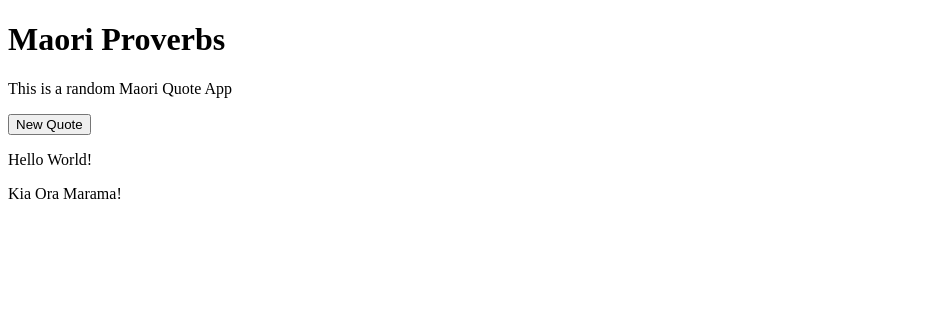
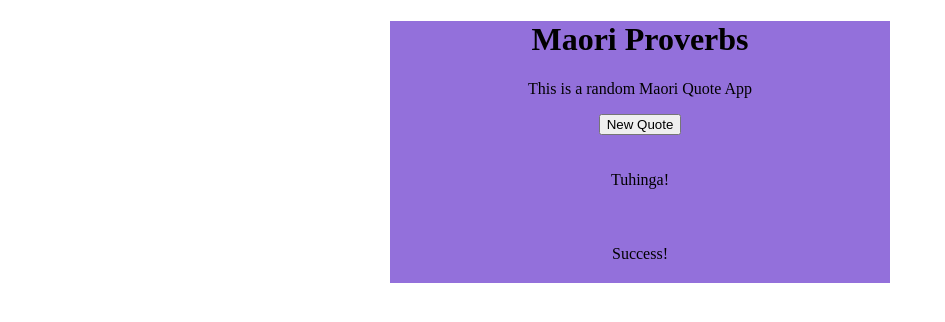
Before and after one commit to agilebelma/api-interaction, a plain HTML site: page index.html in a window 1280 px wide. Both pictures are taken after a click on the button "New Quote". Shown: the whole page, without its empty margins (0-945 px from the left). Drawn offline with Linux system fonts and the light colour scheme.

Commit message:
Add css and javascript

```diff
--- a/index.html
+++ b/index.html
@@ -2,13 +2,17 @@
 <html>
 <head>
   <title>Maori Proverbs</title>
+  <link rel="stylesheet" href="styles/custom.css">
+  <script src="scripts/script.js"></script>
 </head>
 <body>
-  <h1>Maori Proverbs</h1>
-  <p>This is a random Maori Quote App</p>
-  <button id="buttonNewQuote">New Quote</button>
-  <p id="englishQuote"> Hello World!</p>
-  <p id="maoriQuote">Kia Ora Marama!</p>
+<div class="container">
+    <h1>Maori Proverbs</h1>
+    <p>This is a random Maori Quote App</p>
+    <button id="buttonNewQuote">New Quote</button>
+    <p id="maoriQuote">Kia Ora Marama!</p>
+    <p id="englishQuote"> Hello World!</p>
+  </div>
 
 </body>
 </html>
--- /dev/null
+++ b/scripts/script.js
@@ -0,0 +1,21 @@
+"use strict";
+
+document.addEventListener('DOMContentLoaded', startQuote);
+
+function startQuote() {
+
+  console.log("startQuote is called");
+  document.getElementById('buttonNewQuote').addEventListener("click", loadQuotes);
+  //document.getElementById('buttonNewQuote').onclick = loadQuotes;
+
+}
+
+function loadQuotes() {
+
+  console.log("loadQuotes is called");
+  var maoriQuote = document.getElementById('maoriQuote');
+  var englishQuote = document.getElementById('englishQuote');
+
+  maoriQuote.innerHTML = "Tuhinga!";
+  englishQuote.innerHTML = "Success!";
+}
--- /dev/null
+++ b/styles/custom.css
@@ -0,0 +1,14 @@
+.container {
+ margin: auto;
+ width: 500px;
+ text-align : center;
+ background-color: mediumpurple;
+}
+
+#maoriQuote {
+  padding: 20px;
+}
+
+#englishQuote {
+  padding: 20px;
+}
```
